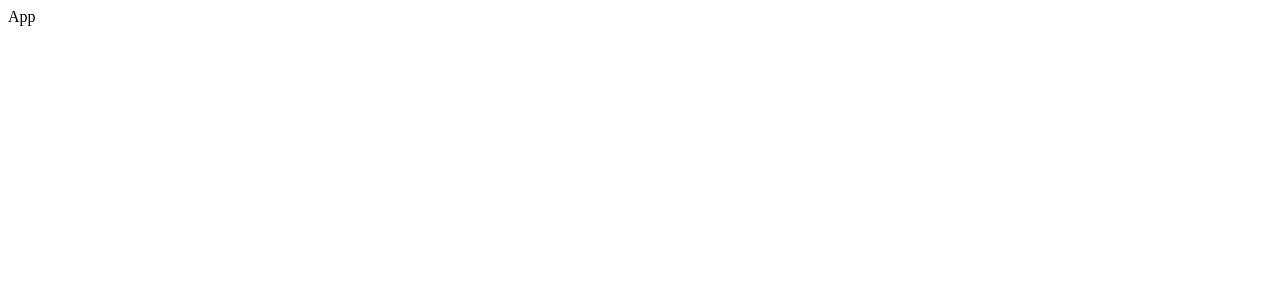
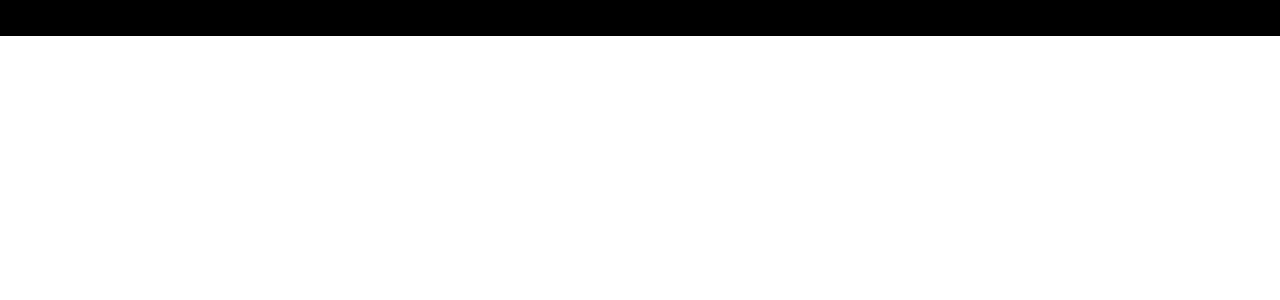
Before and after one commit to VJSeraphim/react_youtube, a React (Create React App) app: page /channel/1 in a window 1280 px wide. Shown: the top 300 px of the page. Built offline with nearby package versions, Linux system fonts and the light colour scheme.

Commit message:
JSX structures

```diff
--- a/src/App.js
+++ b/src/App.js
@@ -1,8 +1,22 @@
 import React from 'react'
+import { BrowserRouter, Routes, Route } from 'react-router-dom'
+import { Box } from '@mui/system'
+
+import { Navbar, Feed, VideoDetail, ChannelDetail, SearchFeed } from './components'
 
 const App = () => {
   return (
-    <div>App</div>
+    <BrowserRouter>
+      <Box sx={{ backgroundColor: '#000'}}>
+        <Navbar />
+        <Routes>
+          <Route path="/" exact element={<Feed />}/>
+          <Route path="/video/:id" element={<VideoDetail />} />
+          <Route path="/channel/:id" element={<ChannelDetail />} />
+          <Route path="/search/:searchTerm" element={<SearchFeed />} />
+        </Routes>
+      </Box>
+    </BrowserRouter>
   )
 }
 
--- /dev/null
+++ b/src/components/ChannelDetail.jsx
@@ -0,0 +1,11 @@
+import React from 'react'
+
+const ChannelDetail = () => {
+    return (
+        <div>
+            ChannelDetail
+        </div>
+    )
+}
+
+export default ChannelDetail
--- /dev/null
+++ b/src/components/Feed.jsx
@@ -0,0 +1,11 @@
+import React from 'react'
+
+const Feed = () => {
+    return (
+        <div>
+            Feed
+        </div>
+    )
+}
+
+export default Feed
--- /dev/null
+++ b/src/components/Navbar.jsx
@@ -0,0 +1,11 @@
+import React from 'react'
+
+const Navbar = () => {
+    return (
+        <div>
+            Navbar
+        </div>
+    )
+}
+
+export default Navbar
--- /dev/null
+++ b/src/components/SearchFeed.jsx
@@ -0,0 +1,11 @@
+import React from 'react'
+
+const SearchFeed = () => {
+    return (
+        <div>
+            SearchFeed
+        </div>
+    )
+}
+
+export default SearchFeed
--- /dev/null
+++ b/src/components/VideoDetail.jsx
@@ -0,0 +1,11 @@
+import React from 'react'
+
+const VideoDetail = () => {
+    return (
+        <div>
+            VideoDetail
+        </div>
+    )
+}
+
+export default VideoDetail
--- /dev/null
+++ b/src/components/index.js
@@ -0,0 +1,5 @@
+export { default as Navbar } from './Navbar'
+export { default as Feed } from './Feed'
+export { default as ChannelDetail } from './ChannelDetail'
+export { default as VideoDetail } from './VideoDetail'
+export { default as SearchFeed } from './SearchFeed'
--- /dev/null
+++ b/src/index.css
@@ -0,0 +1,88 @@
+html,
+body {
+  margin: 0;
+  padding: 0;
+  box-sizing: border-box;
+}
+
+a {
+  text-decoration: none;
+  color: black;
+}
+
+::-webkit-scrollbar {
+  width: 0px;
+  height: 5px;
+}
+
+::-webkit-scrollbar-thumb {
+  background-color: rgb(114, 113, 113);
+  border-radius: 10px;
+  height: 200px;
+}
+
+::-webkit-scrollbar-track {
+  background-color: transparent;
+}
+
+.category-btn:hover {
+  background-color: #FC1503 !important;
+  color: white !important;
+}
+
+.category-btn:hover span{
+  color: white !important;
+}
+
+.react-player {
+  height: 77vh !important;
+  width: 100% !important;
+}
+
+.search-bar{
+  border:none;
+  outline:none;
+  width:350px;
+}
+
+.category-btn{
+  font-weight: bold !important;
+  text-transform: capitalize;
+  display: flex;
+  align-items: center;
+  justify-content: start;
+  cursor:pointer;
+  background: transparent;
+  outline: none;
+  border: none;
+
+  padding: 7px 15px;
+  margin: 10px 0px;
+  border-radius: 20px;
+  transition: all 0.3s ease;
+}
+
+@media screen and (max-width: 900px) {
+  .category-btn{
+    margin: 10px;
+  }
+}
+
+@media screen and (max-width:800px){
+  .copyright{
+    display:none !important;
+  }
+}
+
+@media screen and (max-width: 600px) {
+  .scroll-horizontal {
+    overflow: auto !important;
+  }
+
+  .react-player {
+    height: 45vh !important;
+  }
+  .search-bar{
+    width:200px;
+  }
+}
--- a/src/index.js
+++ b/src/index.js
@@ -1,10 +1,9 @@
 import React from 'react';
 import ReactDOM from 'react-dom/client';
 import App from './App';
+import './index.css'
 
 const root = ReactDOM.createRoot(document.getElementById('root'));
 root.render(
-  <React.StrictMode>
     <App />
-  </React.StrictMode>
 );
```
